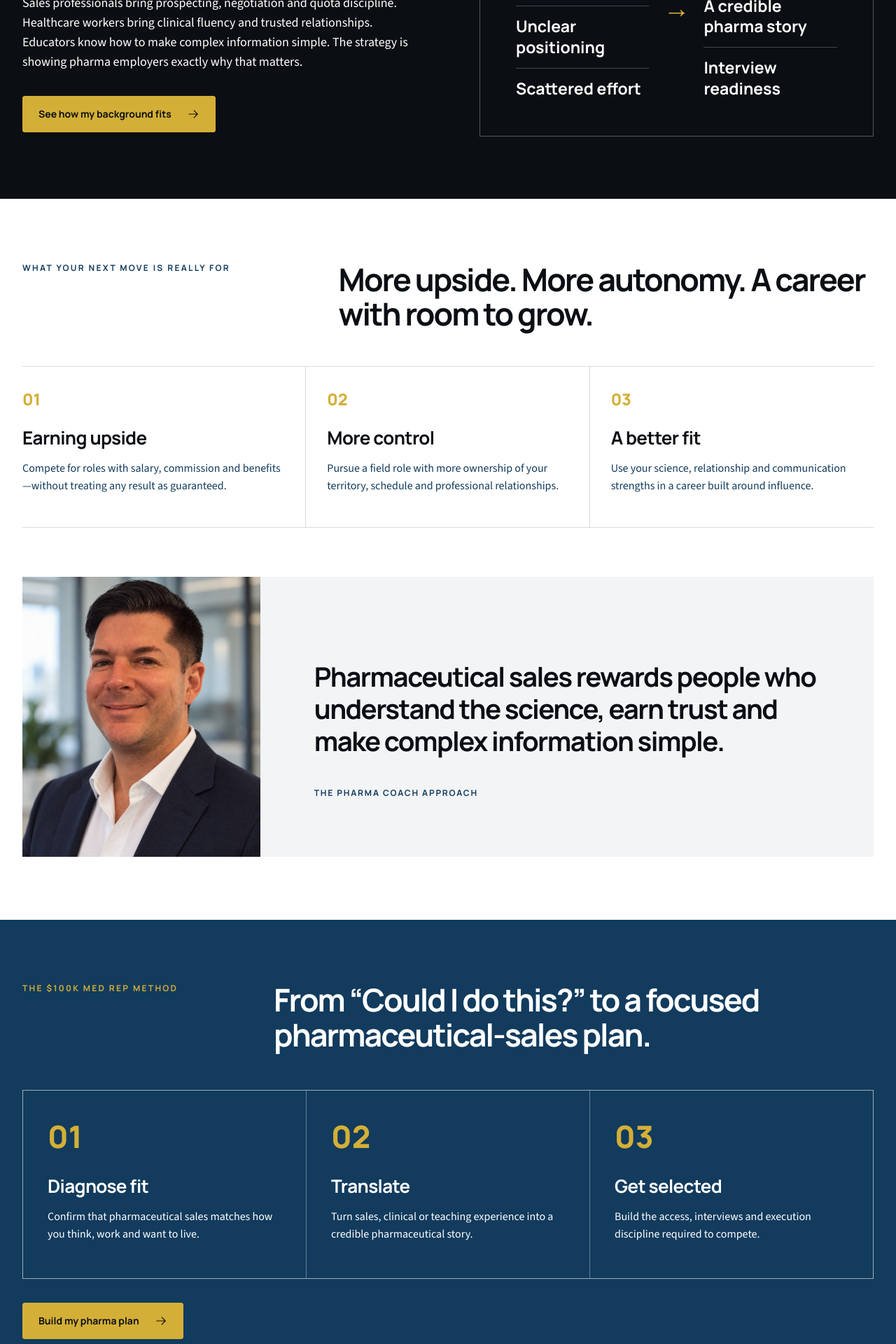
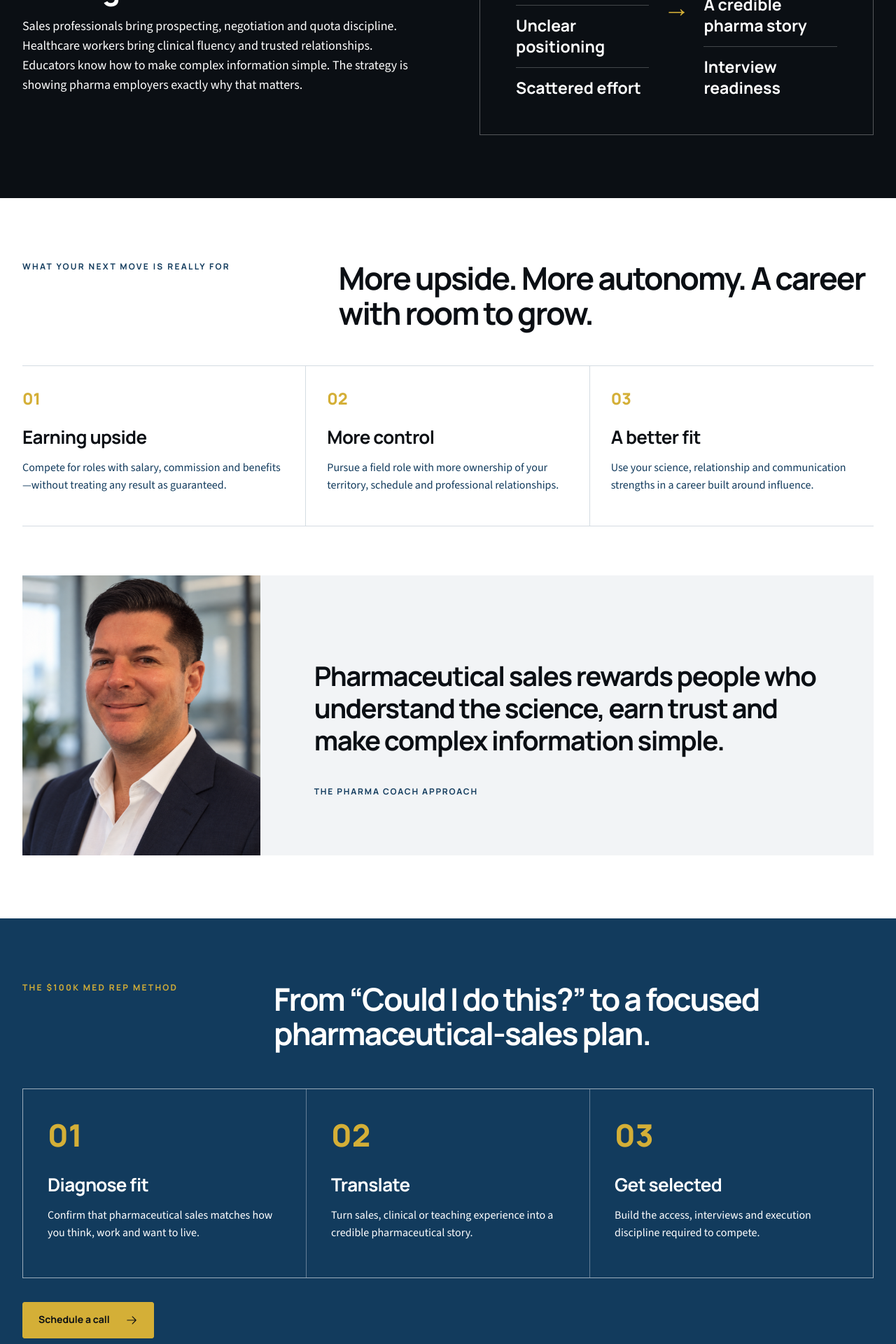
Before and after one commit to shaneemoret/jebb-pharmacoach-website, a React (Vite) app: page / in a window 1280 px wide. Shown: the part 2760-4680 px from the top of the page at 70% size. Built offline with nearby package versions, Linux system fonts and the light colour scheme.

Commit message:
Unify site around schedule a call CTA

```diff
--- a/src/App.jsx
+++ b/src/App.jsx
@@ -5,9 +5,9 @@ const A = `${import.meta.env.BASE_URL}assets/source/`;
 const bookingUrl = "https://medrepcollege.com/book-a-call-with-jebb";
 
 const programs = [
-  { tier: "Self-paced", name: "Fast Track Academy", price: "$899", note: "A focused path for turning your current experience into a pharmaceutical-sales job search.", href: "https://medrepcollege.com/fast-track-checkout", cta: "Start my pharma path" },
-  { tier: "Most popular", name: "Mastermind Accelerator", price: "$2,499", note: "Weekly strategy, mentorship and accountability as you pursue pharmaceutical-sales roles.", href: "https://medrepcollege.com/accelerator-checkout-page", cta: "Get guided support", featured: true },
-  { tier: "High touch", name: "VIP Signature Access", price: "$5,799", note: "A customized pharmaceutical-sales career strategy with direct, high-touch mentorship.", href: "https://medrepcollege.com/vip-access", cta: "Explore VIP support" },
+  { tier: "Self-paced", name: "Fast Track Academy", price: "$899", note: "A focused path for turning your current experience into a pharmaceutical-sales job search." },
+  { tier: "Most popular", name: "Mastermind Accelerator", price: "$2,499", note: "Weekly strategy, mentorship and accountability as you pursue pharmaceutical-sales roles.", featured: true },
+  { tier: "High touch", name: "VIP Signature Access", price: "$5,799", note: "A customized pharmaceutical-sales career strategy with direct, high-touch mentorship." },
 ];
 
 const objections = [
@@ -18,8 +18,8 @@ const objections = [
   ["Why pharma instead of medical device sales?", "Pharma often suits people drawn to clinical science, mechanisms of action and long-term provider relationships. Device sales is typically more procedure- and engineering-oriented. The right choice depends on how you think, work and want to spend your day."],
 ];
 
-function Button({ href, children, tone = "navy" }) {
-  return <a className={`button button--${tone}`} href={href}>{children}<ArrowRight size={18} weight="regular" aria-hidden="true" /></a>;
+function Button({ tone = "navy" }) {
+  return <a className={`button button--${tone}`} href={bookingUrl}>Schedule a call<ArrowRight size={18} weight="regular" aria-hidden="true" /></a>;
 }
 
 function Header() {
@@ -38,7 +38,7 @@ function Header() {
       </button>
       <nav id="primary-nav" className={open ? "nav nav--open" : "nav"} aria-label="Primary navigation">
         {links.map(([label, href]) => <a key={label} href={href} onClick={() => setOpen(false)}>{label}</a>)}
-        <Button href={bookingUrl}>Schedule a call</Button>
+        <Button />
       </nav>
     </header>
   );
@@ -56,7 +56,7 @@ export function App() {
             <p className="eyebrow eyebrow--light">The Pharma Coach <span aria-hidden="true">/</span> Med Rep College</p>
             <h1 id="hero-title">Start or advance your career in pharmaceutical sales.</h1>
             <p className="lead">Jebb helps nurses, healthcare professionals, and sales reps land pharmaceutical sales rep roles—and advance in the field.</p>
-            <Button href={bookingUrl} tone="gold">Schedule a call</Button>
+            <Button tone="gold" />
           </div>
         </section>
 
@@ -91,7 +91,6 @@ export function App() {
               <li><span>02</span><div><strong>You already understand healthcare</strong><p>But clinical experience alone does not prove you can win business.</p></div></li>
               <li><span>03</span><div><strong>You already make complexity simple</strong><p>But your resume and interviews do not make that advantage obvious.</p></div></li>
             </ol>
-            <Button href="https://medrepcollege.com/access" tone="navy">Translate my experience</Button>
           </div>
         </section>
 
@@ -101,7 +100,6 @@ export function App() {
               <p className="eyebrow eyebrow--light">Reposition—don’t restart</p>
               <h2>Your experience already belongs in the conversation.</h2>
               <p>Sales professionals bring prospecting, negotiation and quota discipline. Healthcare workers bring clinical fluency and trusted relationships. Educators know how to make complex information simple. The strategy is showing pharma employers exactly why that matters.</p>
-              <Button href="https://www.thepharmacoach.com/pricing-plans/pharmaceutical-sales-interview-help">See how my background fits</Button>
             </div>
             <div className="shift-card" aria-label="From unclear positioning to a focused pharmaceutical sales strategy">
               <p>From</p>
@@ -136,16 +134,17 @@ export function App() {
             <article><b>02</b><h3>Translate</h3><p>Turn sales, clinical or teaching experience into a credible pharmaceutical story.</p></article>
             <article><b>03</b><h3>Get selected</h3><p>Build the access, interviews and execution discipline required to compete.</p></article>
           </div>
-          <Button href="https://medrepcollege.com/fast-track">Build my pharma plan</Button>
+          <Button />
         </section>
 
         <section id="programs" className="programs section-pad">
-          <div className="centered-heading"><p className="eyebrow">Choose your support level</p><h2>Stop piecing together generic advice. Build one focused pharma strategy.</h2><p>Current program pricing and terms are confirmed on the linked official enrollment pages.</p></div>
+          <div className="centered-heading"><p className="eyebrow">Choose your support level</p><h2>Stop piecing together generic advice. Build one focused pharma strategy.</h2><p>Discuss the current program details and pricing on your call.</p></div>
           <div className="program-grid">
             {programs.map((p) => <article key={p.name} className={p.featured ? "program-card program-card--featured" : "program-card"}>
-              <span>{p.tier}</span><h3>{p.name}</h3><strong>{p.price}</strong><p>{p.note}</p><Button href={p.href} tone={p.featured ? "blue" : "navy"}>{p.cta}</Button>
+              <span>{p.tier}</span><h3>{p.name}</h3><strong>{p.price}</strong><p>{p.note}</p>
             </article>)}
           </div>
+          <div className="programs__action"><Button /></div>
         </section>
 
         <section className="faq section-pad">
@@ -160,13 +159,13 @@ export function App() {
 
         <section className="final-cta section-pad">
           <div><p className="eyebrow">Your next chapter</p><h2>Ready to make your experience count in pharma?</h2><p>Find out whether pharmaceutical sales fits you—and what your clearest path into the field looks like.</p></div>
-          <Button href={bookingUrl}>Book my career diagnosis</Button>
+          <Button />
         </section>
       </main>
       <footer>
         <div className="footer__brand"><strong>THE PHARMA COACH</strong><p>Pharmaceutical-sales career coaching for professionals ready to reposition their experience and compete.</p></div>
         <div className="footer__links"><a href="https://www.thepharmacoach.com/about">About</a><a href="https://www.thepharmacoach.com/academy">Academy</a><a href="https://www.thepharmacoach.com/medical-sales-faq">FAQ</a><a href="https://www.thepharmacoach.com/pharmaceutical-sales-career-advice">Career advice</a></div>
-        <div className="footer__links"><a href="https://www.instagram.com/pharma_coach_jebb_ruff_mba/">Instagram</a><a href="https://www.linkedin.com/company/the-pharma-coach/">LinkedIn</a><a href="mailto:Jebb@ThePharmaCoach.com">Email</a><a href="tel:713-480-2140">Call or text</a></div>
+        <div className="footer__links"><a href="https://www.instagram.com/pharma_coach_jebb_ruff_mba/">Instagram</a><a href="https://www.linkedin.com/company/the-pharma-coach/">LinkedIn</a></div>
         <p className="footer__legal">© The Pharma Coach, LLC. All rights reserved. Results vary. Earnings and placement examples are not guarantees.</p>
       </footer>
     </>
--- a/src/styles.css
+++ b/src/styles.css
@@ -33,8 +33,6 @@ p { line-height: 1.55; }
 .button--gold { background: var(--gold); border-color: var(--gold); color: var(--ink); border-radius: 999px; padding-inline: 28px; }
 .button--gold:hover { background: var(--white); border-color: var(--white); color: var(--ink); }
 .button--navy { background: var(--navy); color: var(--white); }
-.button--blue { background: var(--gold); border-color: var(--gold); color: var(--ink); }
-.button--blue:hover { background: var(--white); color: var(--ink); }
 .site-header { position: sticky; top: 0; z-index: 30; height: 94px; display: flex; align-items: center; justify-content: space-between; gap: 30px; padding: 0 max(4.4vw,calc((100vw - var(--max))/2)); background: var(--white); border-bottom: 1px solid var(--line); }
 .wordmark { display: flex; flex-direction: column; flex: none; color: var(--navy); text-decoration: none; line-height: 1.12; letter-spacing: .14em; }
 .wordmark span { font: 700 11px var(--head); letter-spacing: .28em; }
@@ -81,8 +79,6 @@ p { line-height: 1.55; }
 .shift__inner { display: grid; grid-template-columns: 1fr 1fr; gap: clamp(50px,7vw,110px); align-items: center; }
 .shift h2 { max-width: 620px; }
 .shift p:not(.eyebrow) { max-width: 600px; font-size: 18px; color: var(--white); }
-.shift .button { margin-top: 16px; background: var(--gold); color: var(--ink); border-color: var(--gold); }
-.shift .button:hover { background: var(--white); border-color: var(--white); }
 .shift-card { display: grid; grid-template-columns: 1fr auto 1fr; grid-template-rows: auto 1fr; gap: 20px; padding: clamp(30px,4vw,54px); border: 1px solid rgba(255,255,255,.3); }
 .shift-card > p { margin: 0; color: var(--gold)!important; font: 750 12px var(--head)!important; letter-spacing: .18em; text-transform: uppercase; }
 .shift-card > p:nth-of-type(2) { grid-column: 3; }
@@ -117,12 +113,12 @@ p { line-height: 1.55; }
 .centered-heading h2 { margin-bottom: 18px; }
 .centered-heading > p:last-child { color: var(--navy); }
 .program-grid { display: grid; grid-template-columns: repeat(3,1fr); gap: 18px; }
-.program-card { min-height: 410px; display: flex; flex-direction: column; padding: 32px; border: 1px solid var(--line); }
+.program-card { min-height: 315px; display: flex; flex-direction: column; padding: 32px; border: 1px solid var(--line); }
 .program-card > span { color: var(--navy); font: 800 11px var(--head); letter-spacing: .17em; text-transform: uppercase; }
 .program-card h3 { font-size: 27px; margin: 20px 0; }
 .program-card > strong { font: 800 40px var(--head); color: var(--navy); }
-.program-card > p { flex: 1; color: var(--navy); }
-.program-card .button { justify-content: space-between; white-space: normal; }
+.program-card > p { color: var(--navy); }
+.programs__action { display: flex; justify-content: center; margin-top: 36px; }
 .program-card--featured { background: var(--ink); color: var(--white); border-color: var(--ink); }
 .program-card--featured > span, .program-card--featured > strong { color: var(--gold); }
 .program-card--featured > p { color: var(--white); }
@@ -184,7 +180,7 @@ footer { display: grid; grid-template-columns: 1.4fr .7fr .7fr; gap: 55px; paddi
   .photo-band img { width: 220px; }
   .method__steps { grid-template-columns: 1fr; }
   .program-grid { grid-template-columns: 1fr; }
-  .program-card { min-height: 330px; }
+  .program-card { min-height: 0; }
   .final-cta { flex-direction: column; align-items: start; }
   footer { grid-template-columns: 1fr 1fr; }
   .footer__brand { grid-column: 1/-1; }
```
Also changed, not shown: 1 other file (tests, documents, lock files or other folders).
